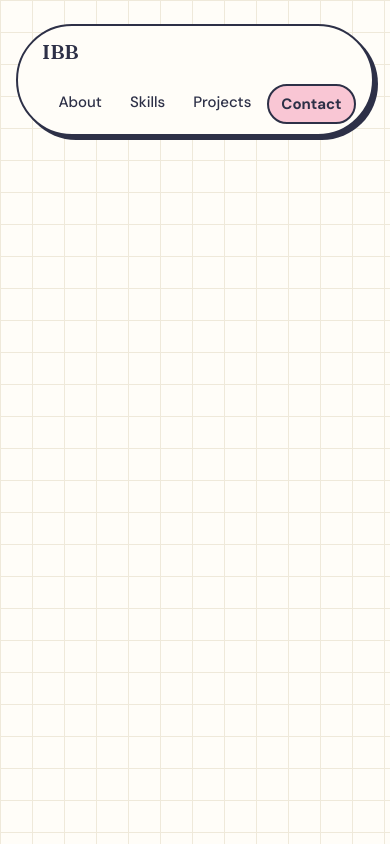
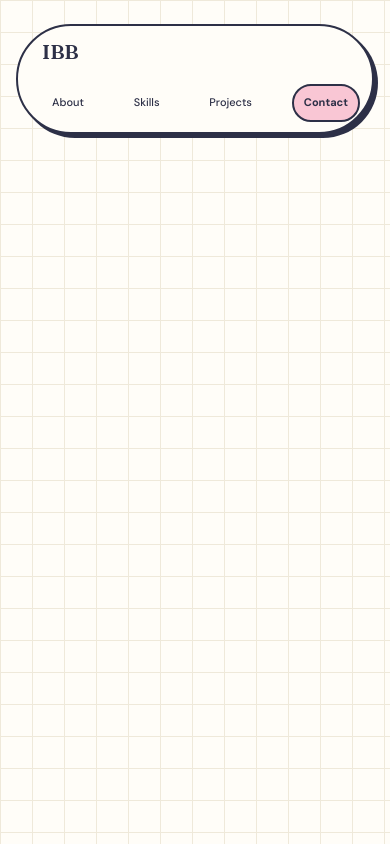
Before and after one commit to archibb/my-portfolio, a React (Vite) app: page / in a window 390 px wide. Built offline with nearby package versions, Linux system fonts and the light colour scheme.

Commit message:
viewport change trial 2

```diff
--- a/src/components/Navbar.css
+++ b/src/components/Navbar.css
@@ -58,26 +58,42 @@
         margin-top: 16px auto 0px;
     }
     .nav.inner {
-        flex-direction: column;
+        display: flex;
+        flex-wrap: wrap;
+        flex-direction: row;
+        justify-content: flex-start;
         align-items: center;
-        border-radius: 24px;
-        padding: 14px 12px;
-        gap: 12px;
+        border-radius: 28px;
+        padding: 14px 12px 10px 18px;
+        gap: 10px;
     }
     .nav-logo {
         font-size: 20px;
-        text-align: center;
+        text-align: left;
     }
 
     .nav-links {
         width: 100%;
-        justify-content: center;
-        gap: 4px;
+        display: flex;
+        flex-wrap: wrap;
+        justify-content: space-between;
+        align-items: center;
+        margin: 0px;
+        padding: 0px;
+        gap: 2px;
     }
 
     .nav-links a {
-        padding: 6px 12px;
-        font-size: 15px;
+        display: block;
+        padding: 8px 10px;
+        border-radius: 999px;
+        font-size: 11px;
+        white-space: nowrap;
         text-align: center;
     }
+
+    .nav-links .nav-contact {
+        border: 2px solid var(--tc);
+        font-weight: 700;
+    }
 }
```
